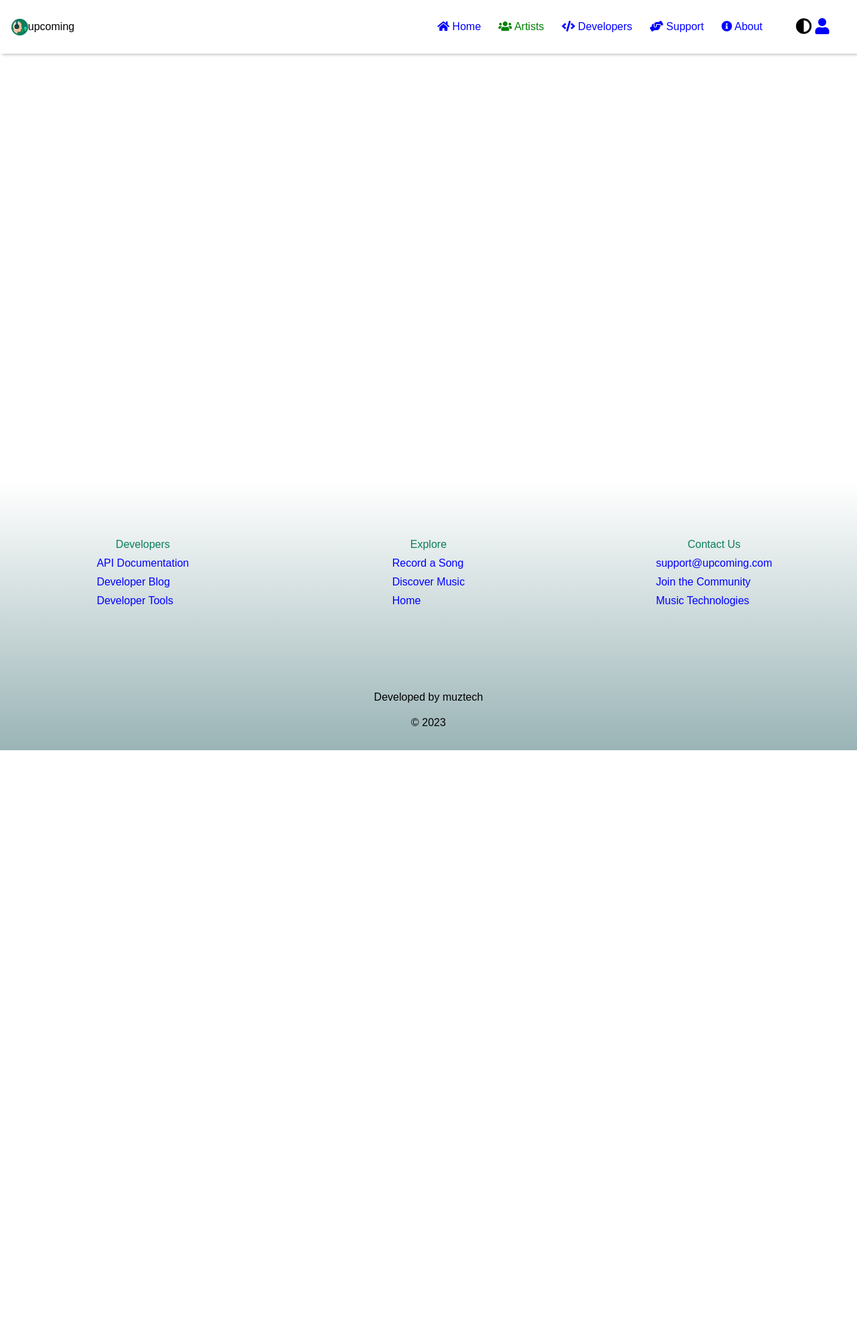
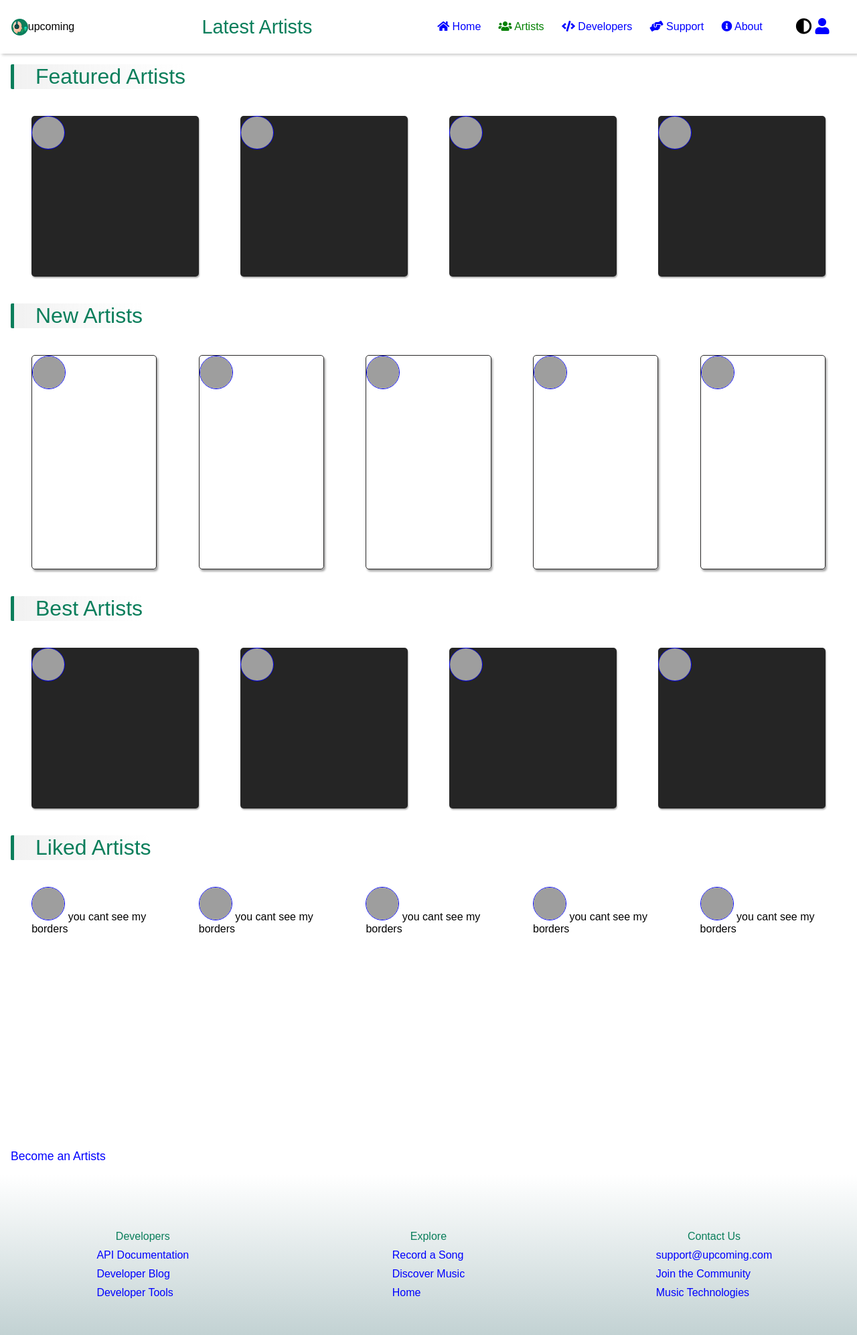
Before and after one commit to Alidantech/upcoming, a Django app: page /artists/ in a window 1280 px wide. Shown: the top 1993 px of the page at 67% size. Before the commit the page ends 1120 px from the top, so only its background shows below. Run offline with Django 4.2, Linux system fonts and the light colour scheme; grey boxes are pictures that could not be loaded.

Commit message:
adding more pages

```diff
--- a/src/globalstatic/css/global.css
+++ b/src/globalstatic/css/global.css
@@ -150,8 +150,6 @@ main {
   height: fit-content;
   min-height: var(--page-height);
   overflow: auto;
-}
-main:first-child {
   padding-top: var(--header-height);
 }
 
--- a/src/users/static/css/register.css
+++ b/src/users/static/css/register.css
@@ -2,7 +2,6 @@
   min-height: 100vh;
   padding: 2em;
 }
-
 
 .my-form {
   max-width: 600px;
--- a/src/users/templates/artists.html
+++ b/src/users/templates/artists.html
@@ -1,11 +1,85 @@
 {% extends 'master.html' %}
 {% load static %}
+{% block title %}Our Artists{% endblock title %}
+{% block heading %}Latest Artists{% endblock heading %}
 {% block content %}
-<div class="main-container">
-
-</div>
+<section>
+  <h2 class="heading fit-content">Featured Artists </h2>
+  <div class="featured-artist-container card-group center-elements-x">
+    <div class="card">
+      <img alt="artist-image" src="/" class="artist-img">
+    </div>
+    <div class="card">
+      <img alt="artist-image" src="/" class="artist-img">
+    </div>
+    <div class="card">
+      <img alt="artist-image" src="/" class="artist-img">
+    </div>
+    <div class="card">
+      <img alt="artist-image" src="/" class="artist-img">
+    </div>
+  </div>
+  <h2 class="heading fit-content">New Artists </h2>
+  <div class="featured-artist-container profile-group center-elements-x">
+    <div class="profile-card">
+      <img alt="artist-image" src="/" class="artist-img">
+    </div>
+    <div class="profile-card">
+      <img alt="artist-image" src="/" class="artist-img">
+    </div>
+    <div class="profile-card">
+      <img alt="artist-image" src="/" class="artist-img">
+    </div>
+    <div class="profile-card">
+      <img alt="artist-image" src="/" class="artist-img">
+    </div>
+    <div class="profile-card">
+      <img alt="artist-image" src="/" class="artist-img">
+    </div>
+  </div>
+  <h2 class="heading fit-content">Best Artists </h2>
+  <div class="featured-artist-container card-group center-elements-x">
+    <div class="card">
+      <img alt="artist-image" src="/" class="artist-img">
+    </div>
+    <div class="card">
+      <img alt="artist-image" src="/" class="artist-img">
+    </div>
+    <div class="card">
+      <img alt="artist-image" src="/" class="artist-img">
+    </div>
+    <div class="card">
+      <img alt="artist-image" src="/" class="artist-img">
+    </div>
+  </div>
+  <h2 class="heading fit-content">Liked Artists</h2>
+  <div class="featured-artist-container profile-group center-elements-x">
+    <div class="hidden-card">
+      <img alt="artist-image" src="/" class="artist-img">
+      you cant see my borders
+    </div>
+    <div class="hidden-card">
+      <img alt="artist-image" src="/" class="artist-img">
+      you cant see my borders
+    </div>
+    <div class="hidden-card">
+      <img alt="artist-image" src="/" class="artist-img">
+      you cant see my borders
+    </div>
+    <div class="hidden-card">
+      <img alt="artist-image" src="/" class="artist-img">
+      you cant see my borders
+    </div>
+    <div class="hidden-card">
+      <img alt="artist-image" src="/" class="artist-img">
+      you cant see my borders
+    </div>
+  </div>
+</section>
+<section>
+  <a class="btn "> Become an Artists</a>
+</section>
 {% endblock %}
-
 {% block static %}
 <link rel="stylesheet" href="{% static 'css/artists.css' %}">
 {% endblock %}
--- a/src/users/views.py
+++ b/src/users/views.py
@@ -14,10 +14,7 @@ def register(request):
     else:
         form = CustomUserCreationForm()
 
-    context = {
-        'active_page': 'register'  # Set the active page as 'register'
-    }
-    return render(request, 'registration/register.html', {'form': form, 'active_page': active_page})
+    return render(request, 'registration/register.html', {'form': form})
 
 def login_view(request):
     if request.method == 'POST':
```
Also changed, not shown: src/users/static/css/main.css (+18 -1 lines), src/users/templates/about.html (+13 -13 lines), src/users/templates/main.html (+4 -4 lines).
